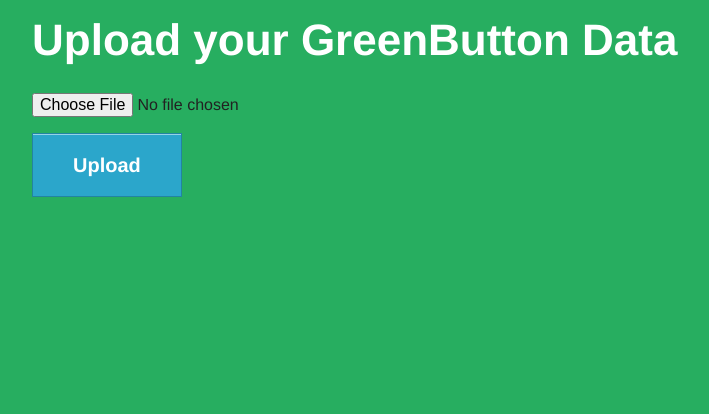
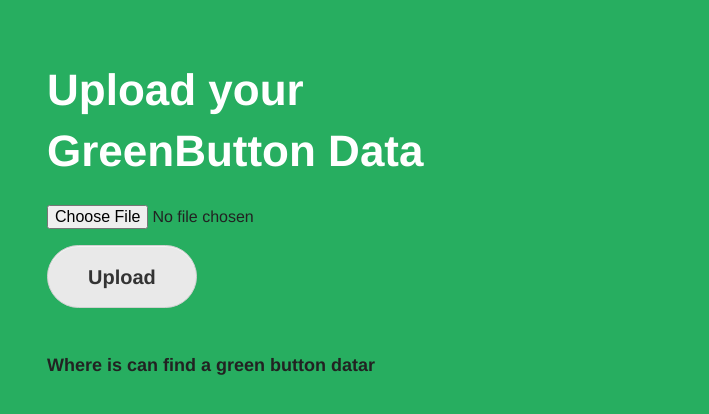
Before and after one commit to rudydai/cleanweb, a Flask app: page / in a window 1280 px wide. Shown: the top 414 px of the page, without its empty margins (108-817 px from the left). Run offline with Flask 2, Linux system fonts and the light colour scheme.

Commit message:
updated files

```diff
--- a/app.py
+++ b/app.py
@@ -25,6 +25,21 @@
                 return "Invalid PGE GreenButton file"
     return render_template("index.html")
 
+BUFF_SIZE = 120
+buff = []
+
+@app.route("/ravenfeed", methods=["GET","POST"])
+def process2():
+    if request.method == "POST":
+        time = request.form["time"]
+        demand = float(request.form["demand"])
+        buff.append({"kWh":demand, "time":time})
+        if BUFF_SIZE > 25:
+            buff.pop(0)
+    data = {"readings":list(buff)}
+    return render_template("livegraph.html", data=unicode(data))
+
+
 if __name__ == "__main__":
     port = int(os.environ.get('PORT', 5000))
     app.run(host='0.0.0.0', port=port)
--- a/templates/index.html
+++ b/templates/index.html
@@ -18,12 +18,17 @@
 </head>
 <body>
   <div class="row">
+  <div class="large-6 column" style="margin-top: 50px;">
   <h1 id="heading">Upload your GreenButton Data</h1>
   <form action ="" method="post" enctype="multipart/form-data">
     <p>
       <input type="file" name="file">
-      <input class="button large" type="submit" name="upload" value="Upload">
+      <input class="button large secondary round" type="submit" name="upload" value="Upload">
     </p>
   </form>
+
+  <h5>Where is can find a green button datar</h5>
+  <p></p>
+  </div>
   </div>
 </body>
--- a/templates/livegraph.html
+++ b/templates/livegraph.html
@@ -249,7 +249,5 @@
 </div>
 </div>
 <script type="text/javascript" charset="utf-8">
-$("#wday").text(all_data.avg_weekday_energy.toFixed(2));
-$("#wend").text(all_data.avg_weekend_energy.toFixed(2));
 </script>
 </body>
```
